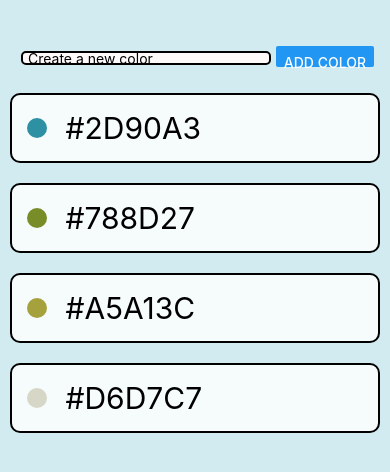
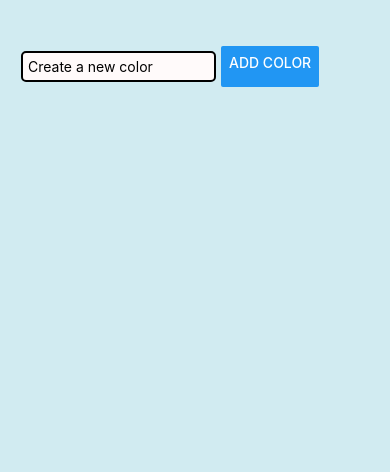
Before and after one commit to e-rojas/projectOne-react-native, a React Native app: screen / in a window 390 px wide. Shown: the top 472 px of the page. Built offline with nearby package versions, Linux system fonts and the light colour scheme.

Commit message:
saving data  locally with asyncStorage

```diff
--- a/components/ColorForm.js
+++ b/components/ColorForm.js
@@ -1,14 +1,15 @@
 import React, { Component } from 'react';
-import { Text, View,TextInput,StyleSheet,Button } from 'react-native';
+import { Text, View, TextInput, StyleSheet, Button,Dimensions } from 'react-native';
+// AsyncStorage is depracated
+export default class ColorForm extends Component {
+  state = {
+    txtColor: ''
+  }
+  submit = () => {
+    this.props.onNewColor(this.state.txtColor.toLowerCase())
+    this.setState({ txtColor: '' })
+  }
 
-export default class ColorForm extends Component {
-  state={
-txtColor:''
-  }
- submit = ()=>{
-     this.props.onNewColor(this.state.txtColor.toLowerCase())
-this.setState({txtColor:''})
-}
   render() {
     return (
       <View style={styles.constainer} >
@@ -16,7 +17,7 @@ this.setState({txtColor:''})
           style={styles.txtInput}
           placeholder='Create a new color'
           value={this.state.txtColor}
-     onChangeText={text => this.setState({txtColor:text})}
+          onChangeText={text => this.setState({ txtColor: text })}
 
         />
         {/* <Text onPress={this.submit}  style={styles.button} >Submit</Text> */}
@@ -32,27 +33,27 @@ this.setState({txtColor:''})
 }
 
 const styles = StyleSheet.create({
-constainer:{
-padding:16,
-flex: 1,
+  constainer: {
+    padding: 16,
+
     flexDirection: 'row'
   },
-txtInput:{
-    flex:1,
-    margin:5,
-    padding:5,
+  txtInput: {
+    width: Dimensions.get('window').width / 2,
+    margin: 5,
+    padding: 5,
     borderWidth: 2,
     borderRadius: 5,
     backgroundColor: 'snow',
 
   },
-button:{
+  button: {
     backgroundColor: '#F2CD5C',
     margin: 5,
     padding: 5,
     alignItems: 'center',
     justifyContent: 'center'
-,color: 'white',
+    , color: 'white',
     borderRadius: 5
   }
 })
--- a/components/ColorList.js
+++ b/components/ColorList.js
@@ -9,39 +9,70 @@ import React from 'react';
    ImageBackground,
    TouchableHighlight
   } from 'react-native' */
-import { View, Text, StyleSheet, TouchableHighlight, ScrollView, FlatList } from 'react-native';
+import { View, Text, StyleSheet, TouchableHighlight, ScrollView, FlatList,SafeAreaView } from 'react-native';
+import AsyncStorage from '@react-native-community/async-storage';
 import ColorButton from './ColorButton';
 import ColorForm from './ColorForm';
+const ID = function () {
+  return '_' + Math.random().toString(36).substr(2, 9);
+};
 class ColorList extends React.Component {
   constructor(props) {
     super(props);
     this.state = {
       backgroundColor: '#D1EBF1',
-      availableColors: ['#2D90A3', '#788D27', '#A5A13C', '#D6D7C7'],
+      availableColors: [],
       name: '#F2C48D'
     }
   }
+componentDidMount(){
+  AsyncStorage.getItem(
+    '@ColorListStore:Colors',
+    (err,data)=>{
+      if(err){
+        console.log('error loading colors',err);
+      }else{
 
+        const allColors = JSON.parse(data)
+        console.log(allColors);
+        this.setState({
+          availableColors:allColors
+        })
+      }
+    }
+  )
+}
   changeColor(backgroundColor) {
     this.setState({ backgroundColor })
   }
-  newcolor = (color) => {
-    const COLORS = [...this.state.availableColors, color]
+ async saveColors(colors){
+    try {
+      const jsonValue = JSON.stringify(colors)
+      await AsyncStorage.setItem('@ColorListStore:Colors', jsonValue)
+    } catch (e) {
+      // saving error
+      console.log('error saving values',e);
+    }
+  }
+  newcolor = async (color) => {
+    const COLORS = await [...this.state.availableColors, {color,id:ID()}]
     this.setState({ availableColors: COLORS })
+    this.saveColors(COLORS)
   }
   render() {
     // Deconstruct the state
     const { backgroundColor, availableColors } = this.state
     return (
-      <ScrollView style={[styles.container, { backgroundColor }]} >
+      <SafeAreaView style={[styles.container, { backgroundColor }]} >
         <ColorForm onNewColor={this.newcolor} />
         <FlatList
           data={availableColors}
-          renderItem={({ item }) => <ColorButton backgroundColor={item} onSelect={(color) => this.changeColor(color)} />}
+          renderItem={({ item }) => <ColorButton backgroundColor={item.color} onSelect={(color) => this.changeColor(color)} />}
+          keyExtractor={item => item.id}
         />
 
 
-      </ScrollView>
+      </SafeAreaView>
     );
   }
 }
--- a/package.json
+++ b/package.json
@@ -8,6 +8,7 @@
     "eject": "expo eject"
   },
   "dependencies": {
+    "@react-native-community/async-storage": "^1.12.0",
     "expo": "~39.0.2",
     "expo-status-bar": "~1.0.2",
     "react": "16.13.1",
```
Also changed, not shown: 1 other file (tests, documents, lock files or other folders). Lines whose indentation alone changed are shown as unchanged.
